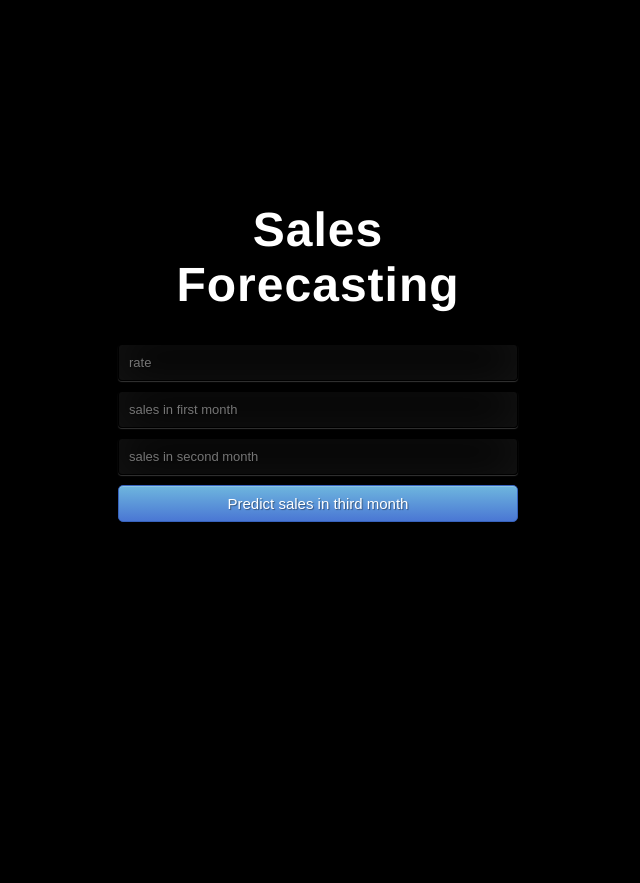
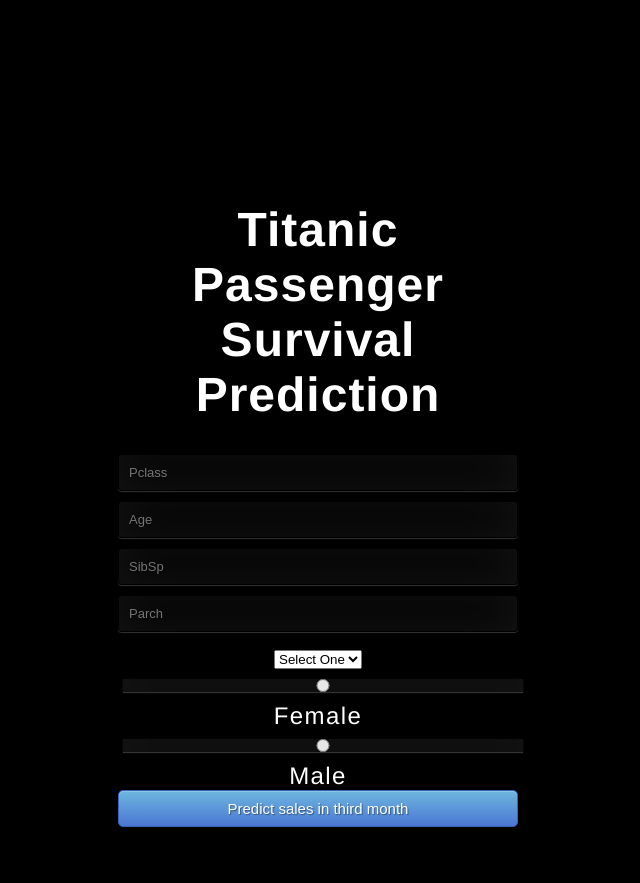
Before and after one commit to fernandomacia/Titanic_Predict, a Flask app: page / in a window 1280 px wide. Shown: the whole page, without its empty margins (372-1012 px from the left). Before the commit the page ends 522 px from the top, so only its background shows below. Run offline with Flask 3, Linux system fonts and the light colour scheme; parts of the project's set-up code (start-up, migrations or seed data) failed here and were passed over.

Commit message:
Predict y HTML Basic

```diff
--- a/app.py
+++ b/app.py
@@ -1,6 +1,7 @@
 import numpy as np
 from flask import Flask, request, jsonify, render_template
 import pickle
+import json
 
 app = Flask(__name__)
 model = pickle.load(open('model.pkl', 'rb'))
@@ -12,13 +13,38 @@ def home():
 @app.route('/predict',methods=['POST'])
 def predict():
 
-    int_features = [int(x) for x in request.form.values()]
+    embarked_mapping = {
+        'C': (1,0,0),
+        'Q': (0,1,0),
+        'S': (0,0,1)
+    }
+    Embarked_C, Embarked_Q, Embarked_S = embarked_mapping.get(request.form['Embarked'], (0, 0, 0))
+
+    sex_mapping = {
+        'female': (1, 0),
+        'male': (0, 1)
+    }
+    Sex_female, Sex_male = sex_mapping.get(request.form['Sex'], (0, 0))
+
+    tr_request = {
+        'Pclass': request.form['Pclass'],
+        'Age': request.form['Age'],
+        'SibSp': request.form['SibSp'],
+        'Parch': request.form['Parch'],
+        'Embarked_C': Embarked_C,
+        'Embarked_Q': Embarked_Q,
+        'Embarked_S': Embarked_S,
+        'Sex_female': Sex_female,
+        'Sex_male': Sex_male
+    }
+
+    int_features = [float(x) for x in tr_request.values()]
     final_features = [np.array(int_features)]
     prediction = model.predict(final_features)
 
     output = round(prediction[0], 2)
 
-    return render_template('index.html', prediction_text='Sales should be $ {}'.format(output))
+    return render_template('index.html', prediction_text='Survived = {}'.format(output))
 
 @app.route('/results',methods=['POST'])
 def results():
--- a/templates/index.html
+++ b/templates/index.html
@@ -3,23 +3,36 @@
 <head>
   <meta charset="UTF-8">
   <title>Deployment Tutorial 1</title>
-  <link href='https://fonts.googleapis.com/css?family=Pacifico' rel='stylesheet' type='text/css'>
-<link href='https://fonts.googleapis.com/css?family=Arimo' rel='stylesheet' type='text/css'>
-<link href='https://fonts.googleapis.com/css?family=Hind:300' rel='stylesheet' type='text/css'>
-<link href='https://fonts.googleapis.com/css?family=Open+Sans+Condensed:300' rel='stylesheet' type='text/css'>
+  <link href="https://fonts.googleapis.com/css?family=Pacifico" rel="stylesheet" type="text/css">
+<link href="https://fonts.googleapis.com/css?family=Arimo" rel="stylesheet" type="text/css">
+<link href="https://fonts.googleapis.com/css?family=Hind:300" rel="stylesheet" type="text/css">
+<link href="https://fonts.googleapis.com/css?family=Open+Sans+Condensed:300" rel="stylesheet" type="text/css">
 <link rel="stylesheet" href="{{ url_for('static', filename='css/style.css') }}">
 
 </head>
 
 <body style="background: #000;">
  <div class="login">
-	<h1>Sales Forecasting</h1>
+	<h1>Titanic Passenger Survival Prediction</h1>
 
      <!-- Main Input For Receiving Query to our ML -->
-    <form action="{{ url_for('predict')}}"method="post">
-    	<input type="text" name="rate" placeholder="rate" required="required" />
-        <input type="text" name="sales in first month" placeholder="sales in first month" required="required" />
-		<input type="text" name="sales in second month" placeholder="sales in second month" required="required" />
+    <form action="{{ url_for('predict')}}" method="post">
+    	<input type="text" name="Pclass" placeholder="Pclass" required="required" />
+      <input type="text" name="Age" placeholder="Age" required="required" />
+      <input type="text" name="SibSp" placeholder="SibSp" required="required" />
+      <input type="text" name="Parch" placeholder="Parch" required="required" />
+      <select name="Embarked" required="required">
+        <option value="" disabled selected>Select One</option>
+        <option value="C">C</option>
+        <option value="Q">Q</option>
+        <option value="S">S</option>
+      </select>
+      <label>
+        <input type="radio" name="Sex" value="female" required="required" /> Female
+      </label>
+      <label>
+        <input type="radio" name="Sex" value="male" required="required" /> Male
+      </label>
 
 
         <button type="submit" class="btn btn-primary btn-block btn-large">Predict sales in third month</button>
```
